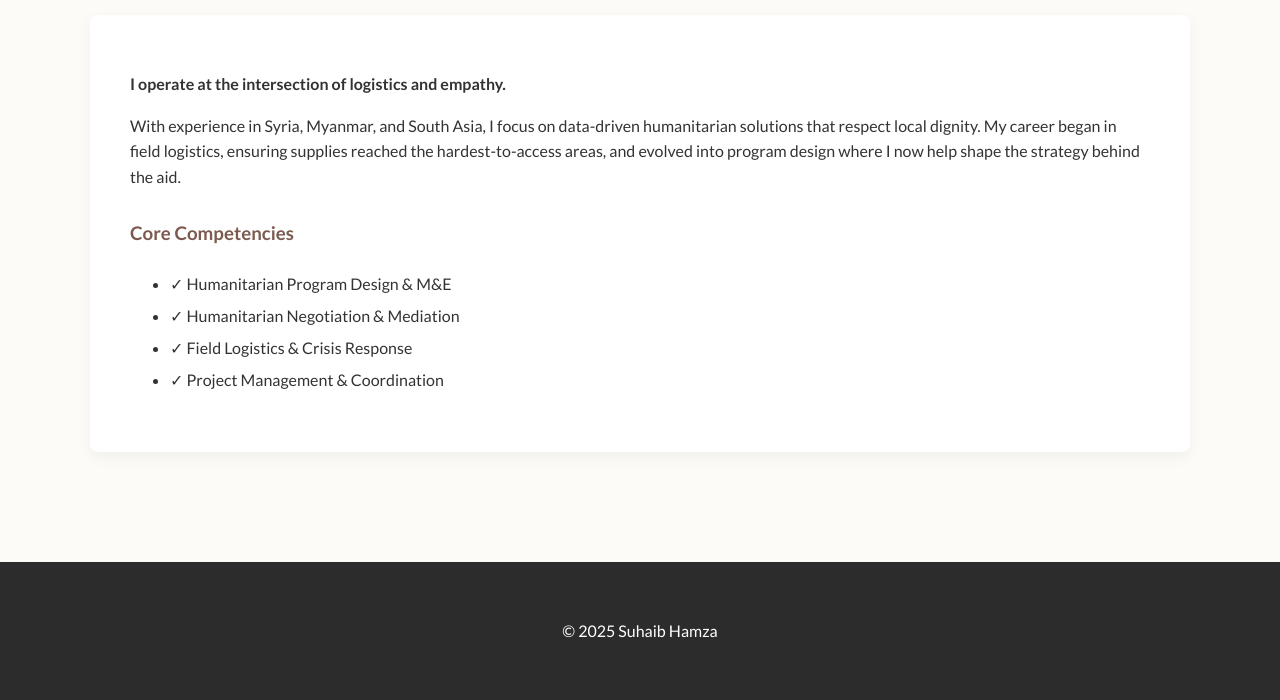
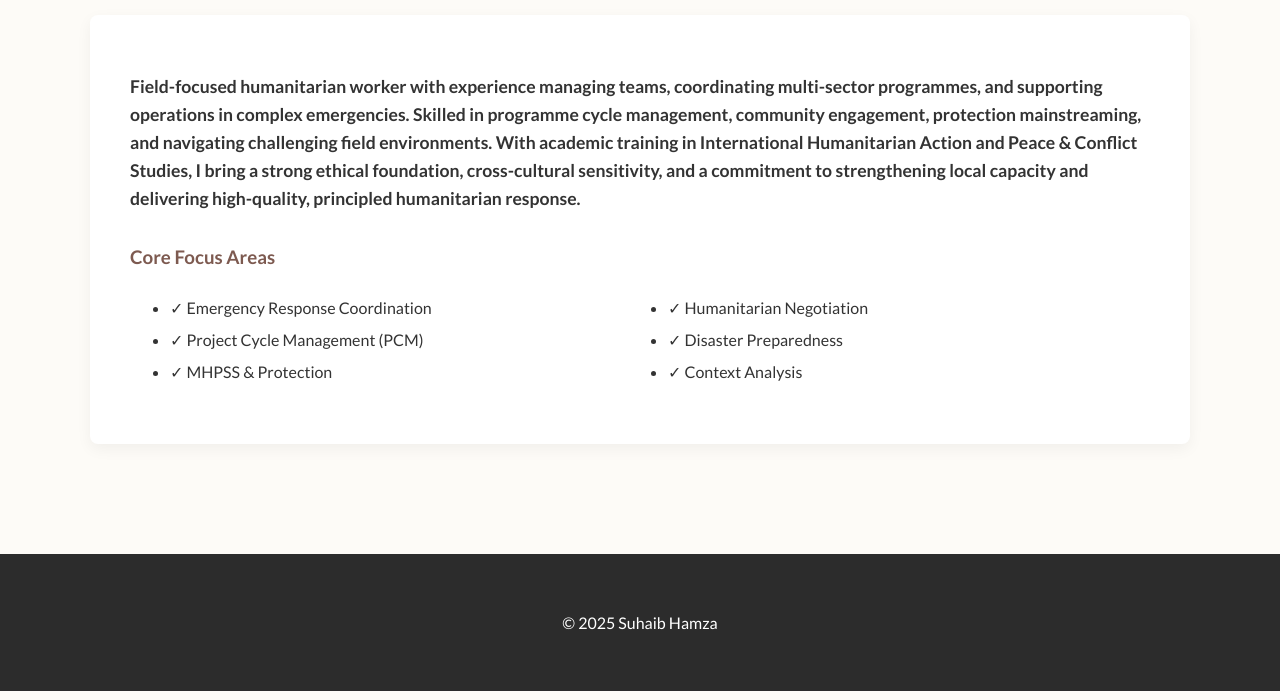
Before and after one commit to suhaibhamzak/suhaibhamza.com, a plain HTML site: page about.html in a window 1280 px wide. Shown: the part 233-933 px from the top of the page. Drawn offline with nearby package versions, Linux system fonts and the light colour scheme.

Commit message:
About upgrade

```diff
--- a/about.html
+++ b/about.html
@@ -22,15 +22,20 @@
     <div class="container">
         <h2>About Me</h2>
         <div style="background: white; padding: 40px; border-radius: 8px; box-shadow: 0 5px 15px rgba(0,0,0,0.05);">
-            <p><strong>I operate at the intersection of logistics and empathy.</strong></p>
-            <p>With experience in Syria, Myanmar, and South Asia, I focus on data-driven humanitarian solutions that respect local dignity. My career began in field logistics, ensuring supplies reached the hardest-to-access areas, and evolved into program design where I now help shape the strategy behind the aid.</p>
+            <p style="font-size: 1.1rem; margin-bottom: 20px;">
+                <strong>Field-focused humanitarian worker with experience managing teams, coordinating multi-sector programmes, and supporting operations in complex emergencies. Skilled in programme cycle management, community engagement, protection mainstreaming, and navigating challenging field environments. With academic training in International Humanitarian Action and Peace & Conflict Studies, I bring a strong ethical foundation, cross-cultural sensitivity, and a commitment to strengthening local capacity and delivering high-quality, principled humanitarian response.</strong>
+            </p>
 
-            <h3 style="margin-top: 30px; color: var(--primary-color);">Core Competencies</h3>
-            <ul style="line-height: 2;">
-                <li>✓ Humanitarian Program Design & M&E</li>
-                <li>✓ Humanitarian Negotiation & Mediation</li>
-                <li>✓ Field Logistics & Crisis Response</li>
-                <li>✓ Project Management & Coordination</li>
+            </p>
+
+            <h3 style="margin-top: 30px; color: var(--primary-color);">Core Focus Areas</h3>
+            <ul style="line-height: 2; columns: 2; -webkit-columns: 2; -moz-columns: 2;">
+                <li>✓ Emergency Response Coordination</li>
+                <li>✓ Project Cycle Management (PCM)</li>
+                <li>✓ MHPSS & Protection</li>
+                <li>✓ Humanitarian Negotiation</li>
+                <li>✓ Disaster Preparedness</li>
+                <li>✓ Context Analysis</li>
             </ul>
         </div>
     </div>
```
